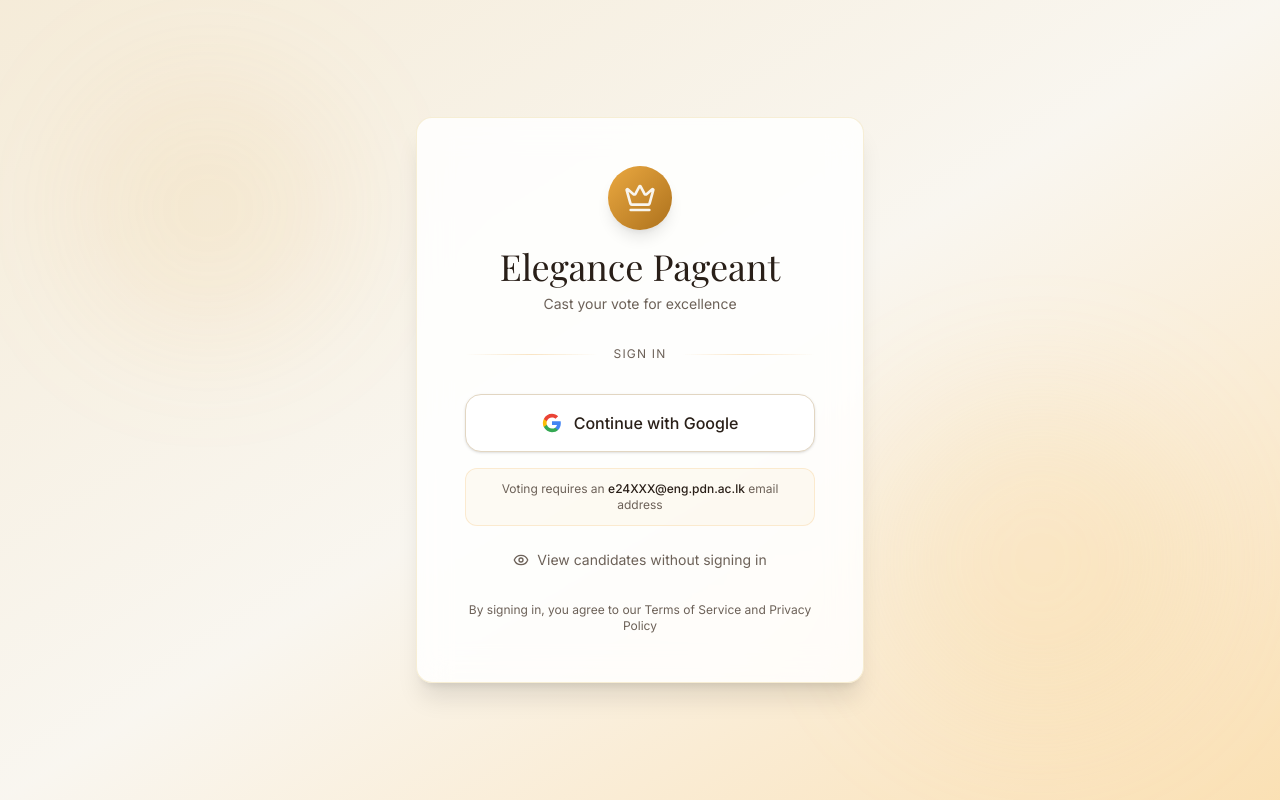
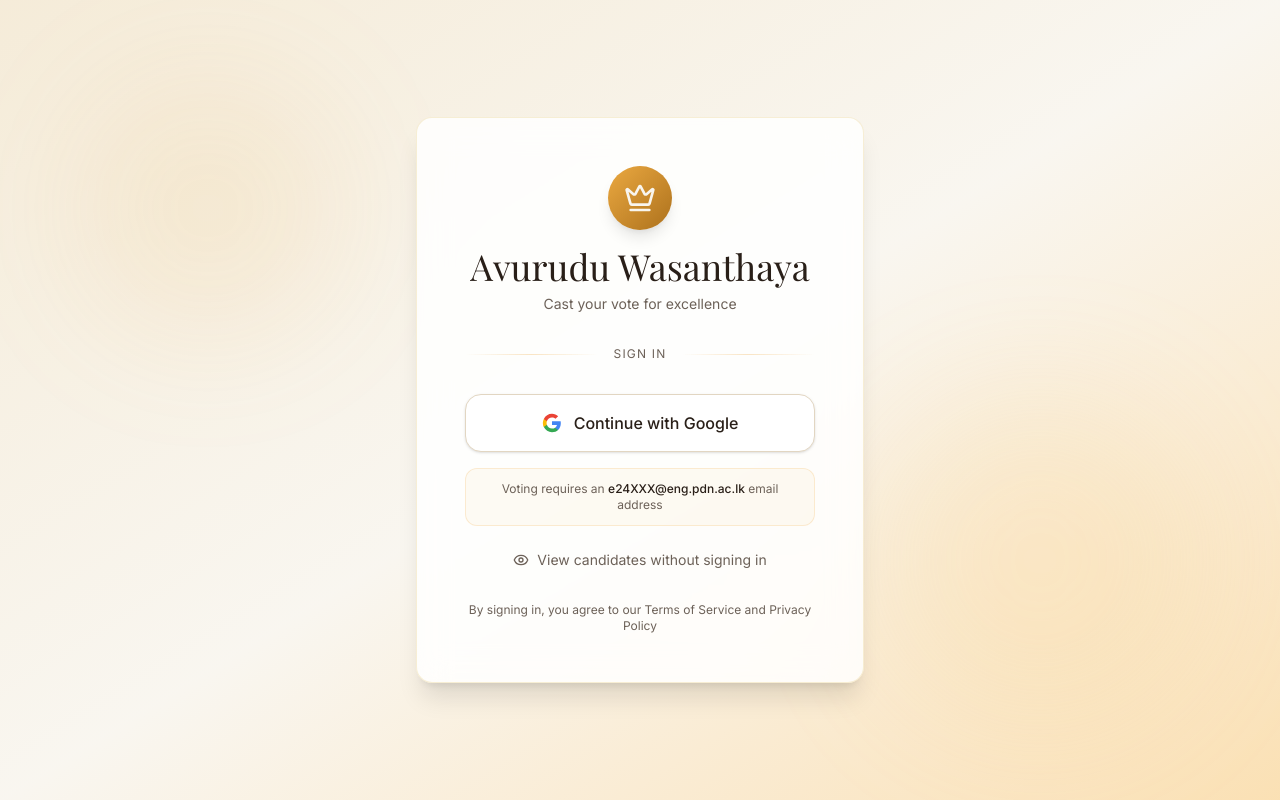
Before and after one commit to Lextargaryen/LYCAA, a Next.js app: page / in a window 1280 px wide. Built offline with nearby package versions, Linux system fonts and the light colour scheme; no server answers; the database is empty; a web font is replaced by a local one.

Commit message:
Update login-view.tsx

```diff
--- a/components/login-view.tsx
+++ b/components/login-view.tsx
@@ -52,7 +52,7 @@ export function LoginView({ onViewCandidates }: LoginViewProps) {
               </div>
             </div>
             <h1 className="font-serif text-3xl md:text-4xl text-charcoal mb-2">
-              Elegance Pageant
+              Avurudu Wasanthaya
             </h1>
             <p className="text-muted-foreground text-sm">
               Cast your vote for excellence
```
